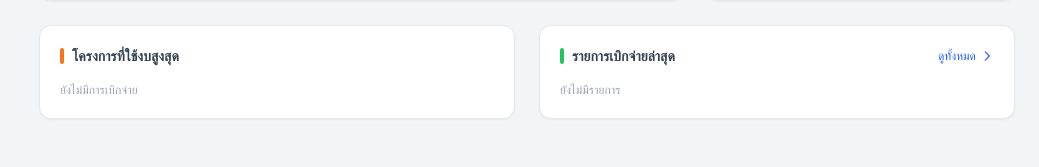
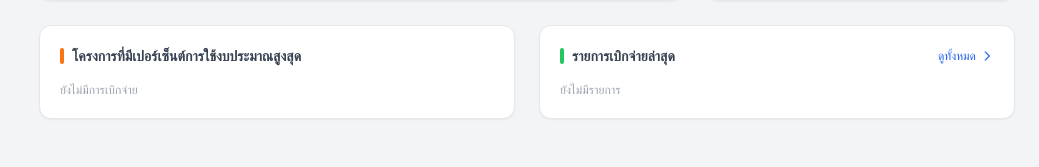
Before and after one commit to azimuthotg/projects_tracker, a Django app: page /executive/ in a window 1280 px wide. Shown: the part 988-1155 px from the top of the page, without its empty margins (241-1280 px from the left). Run offline with Django 5.2, Linux system fonts and the light colour scheme; the visitor is signed in with stand-in values (Sample User, id 1); data comes from the database, SQL or seed files in the repository; data that the repository does not hold is empty; parts of the project's set-up code (start-up, migrations or seed data) failed here and were passed over; some libraries are stand-ins or nearby versions.

Commit message:
style: rename card title in executive dashboard
Co-Authored-By: Claude Sonnet 4.6 <noreply@anthropic.com>

```diff
--- a/templates/dashboard/executive.html
+++ b/templates/dashboard/executive.html
@@ -289,7 +289,7 @@
   <div class="bg-white rounded-xl shadow-sm p-5 border border-gray-200 flex flex-col">
     <h3 class="text-sm font-semibold text-gray-700 mb-4 flex items-center gap-2">
       <span class="w-1 h-4 bg-orange-500 rounded-full inline-block"></span>
-      โครงการที่ใช้งบสูงสุด
+      โครงการที่มีเปอร์เซ็นต์การใช้งบประมาณสูงสุด
     </h3>
     <div class="space-y-2.5 flex-1">
       {% for item in top_projects %}
```
